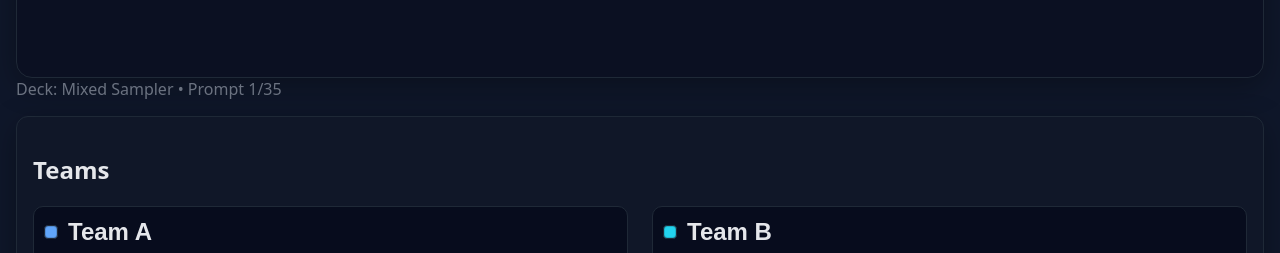
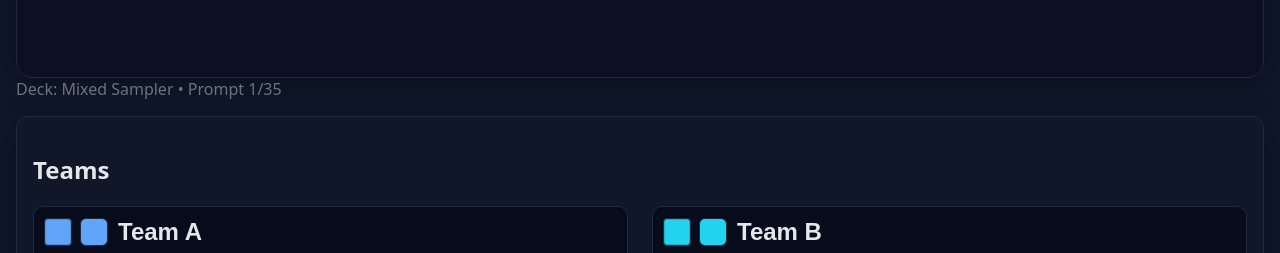
Before and after one commit to rraymondjohn/Game_Night, a plain HTML site: page BeatTheClockv2/index.html in a window 1280 px wide. Shown: the part 503-756 px from the top of the page. Drawn offline with Linux system fonts and the light colour scheme.

Commit message:
fixed color picker

```diff
--- a/BeatTheClockv2/app.js
+++ b/BeatTheClockv2/app.js
@@ -76,10 +76,25 @@ function renderTeams() {
     const row = document.createElement("div");
     row.className = "team-row";
 
+    // Swatch
     const color = document.createElement("div");
     color.className = "team-color";
     color.style.background = team.color;
 
+    // Color picker
+    const colorInput = document.createElement("input");
+    colorInput.type = "color";
+    colorInput.className = "team-color-input";
+    colorInput.value = team.color || "#22d3ee";
+    color.setAttribute("title", "Click to change team color");
+    color.onclick = () => colorInput.click();
+    colorInput.addEventListener("input", () => {
+      team.color = colorInput.value;
+      color.style.background = team.color;
+      renderTurnBanner(); // immediately tint the header
+    });
+
+    // Name
     const name = document.createElement("input");
     name.className = "team-name";
     name.value = team.name;
@@ -98,14 +113,17 @@ function renderTeams() {
       }
     });
 
+    // Timer
     const timer = document.createElement("div");
     timer.className = "timer";
     timer.textContent = msToClock(team.timeMs);
     timer.classList.toggle("danger", team.timeMs <= DANGER_THRESH_MS);
     timer.classList.toggle("warn", team.timeMs <= WARN_THRESH_MS && team.timeMs > DANGER_THRESH_MS);
 
-    row.append(color, name, timer);
+    // IMPORTANT: include the colorInput in the row
+    row.append(color, colorInput, name, timer);
 
+    // Badges
     const badges = document.createElement("div");
     badges.className = "badges";
     const bActive = document.createElement("span");
@@ -116,6 +134,7 @@ function renderTeams() {
     bStatus.textContent = team.eliminated ? "Eliminated" : "In Play";
     badges.append(bActive, bStatus);
 
+    // Actions
     const actions = document.createElement("div");
     actions.className = "team-actions";
     const plus5 = document.createElement("button");
--- a/BeatTheClockv2/styles.css
+++ b/BeatTheClockv2/styles.css
@@ -193,16 +193,7 @@ select {
   flex-wrap: wrap;
 }
 
-.team-color {
-  width: 14px;
-  height: 14px;
-  border-radius: 4px;
-  border: 1px solid var(--border);
-  cursor: pointer;
-  box-shadow: inset 0 0 0 1px rgba(0, 0, 0, 0.15);
-}
-
-/* Visible color picker for team color (JS sets/reads value) */
+/* Team color input: compact native color picker */
 .team-color-input {
   width: 28px;
   height: 28px;
@@ -211,14 +202,26 @@ select {
   background: transparent;
   cursor: pointer;
   border-radius: 6px;
+  display: inline-block;
+  vertical-align: middle;
 }
 .team-color-input::-webkit-color-swatch-wrapper {
   padding: 0;
   border-radius: 6px;
 }
 .team-color-input::-webkit-color-swatch {
-  border: 1px solid var(--border);
+  border: 1px solid var(--border, #1f2937);
   border-radius: 6px;
+}
+
+/* The clickable preview swatch */
+.team-color {
+  width: 28px;
+  height: 28px;
+  border-radius: 4px;
+  border: 1px solid var(--border, #1f2937);
+  cursor: pointer;
+  box-shadow: inset 0 0 0 1px rgba(0, 0, 0, 0.15);
 }
 
 .team-name {
```
